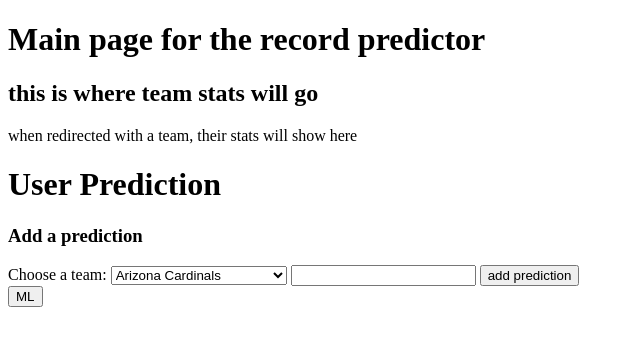
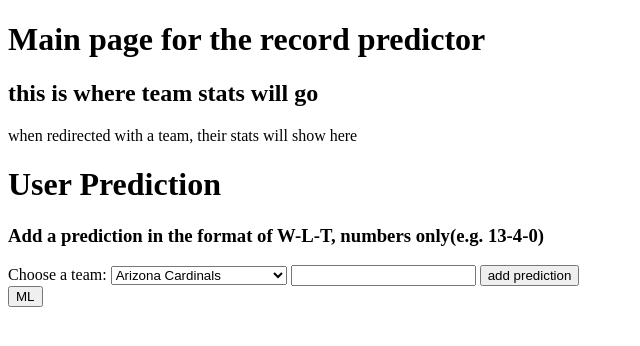
Before and after one commit to asherk7/NFL-Record-Predictor, a Flask app: page / in a window 1280 px wide. Shown: the top 346 px of the page, without its empty margins (0-640 px from the left). Run offline with Flask 2, Linux system fonts and the light colour scheme; data that the repository does not hold is empty.

Commit message:
minor changes

```diff
--- a/app.py
+++ b/app.py
@@ -22,7 +22,7 @@ class Record(db.Model): #creating a database for user record prediction
     record = db.Column(db.String(200), nullable = False)
     date_created = db.Column(db.DateTime, default=datetime.utcnow)
 
-    def __repr__(self): #returns the record everytime a new element is made
+    def __repr__(self): #returns a string representation of the object
         return '<prediction %r>' % self.id
 
 class Teams(db.Model):
@@ -33,20 +33,25 @@ class Teams(db.Model):
     def __repr__(self):
         return '<team %r>' % self.id
 
-@app.route('/', methods=['POST', 'GET']) #gives the route the method of getting data or posting data
+@app.route('/', methods=['POST', 'GET']) #gives the route options of receiving form data(post)
 def index(): #creating main route
-    if request.method == 'POST': #if being sent data
+    if request.method == 'POST': #if the route is being sent data
         if request.form['redirect'] == 'ML':
             return redirect('/ml_info')
 
         else:
-            user_pred = Record(record=request.form['predictions'])
-            team_data = Teams(team=request.form['teams']) #grabbing data from the forms(user input) and adding them to an instance
+            team_data = Teams(team=request.form['teams'])
+            record = request.form['predictions']
+            if record.replace('-', '').isdigit():
+                user_pred = Record(record=record)
+            else:
+                return 'Data was entered wrong' #make this a message on the website
+
             try:
                 db.session.add(user_pred) #adding those instances to the database
                 db.session.add(team_data)
                 db.session.commit() #commiting the data to the session
-                return redirect('/') #sending user back to the page(get)
+                return redirect('/') #sending user back to the page
             except:
                 return 'There was an error adding your prediction'
 
--- a/templates/main.html
+++ b/templates/main.html
@@ -14,7 +14,7 @@
 <div class="prediction">
     <h1>User Prediction</h1>
     {% if team_length|length < 1 %}
-    <h3>Add a prediction</h3>
+    <h3>Add a prediction in the format of W-L-T, numbers only(e.g. 13-4-0)</h3>
     {% else %}
     <table> <!--table-->
         <tr> <!--row-->
```
Also changed, not shown: README.md, data/bleacherreport_projections.csv (renamed from data/projections.csv), prediction.db.
